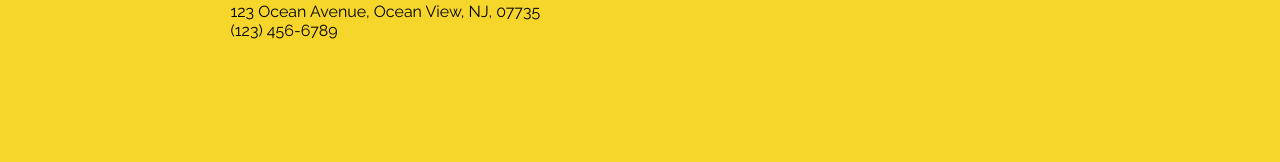
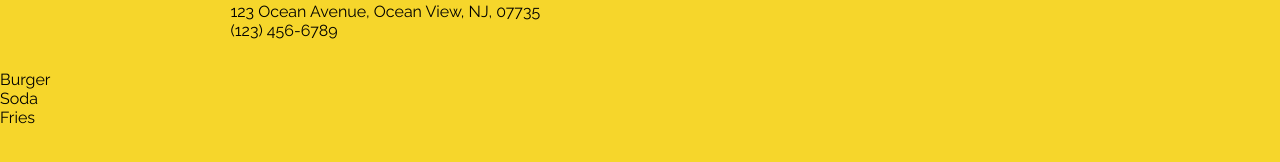
Before and after one commit to martinson-r/Burger-App, a React (Create React App) app: page / in a window 1280 px wide. Shown: the part 222-384 px from the top of the page. Built offline with nearby package versions, Linux system fonts and the light colour scheme.

Commit message:
Set up Redux store (lots of boilerplate), fetch and display basic menu items

```diff
--- a/package.json
+++ b/package.json
@@ -12,6 +12,7 @@
     "react-router-dom": "^6.3.0",
     "react-scripts": "5.0.1",
     "react-uuid": "^1.0.2",
+    "redux": "^4.2.0",
     "redux-thunk": "^2.4.1",
     "web-vitals": "^2.1.4"
   },
--- /dev/null
+++ b/public/menu.json
@@ -0,0 +1,55 @@
+{
+    "meta": {
+      "version": 1.2,
+      "date": "2017-04-20"
+    },
+    "menu": [
+      {
+        "item": "Burger",
+        "options": [
+          {
+            "size": "regular",
+            "price": 3
+          }
+        ]
+      },
+      {
+        "item": "Soda",
+        "options": [
+          {
+            "size": "small",
+            "price": 0.99
+          },
+          {
+            "size": "regular",
+            "price": 1.5
+          },
+          {
+            "size": "large",
+            "price": 2
+          },
+          {
+            "size": "too large",
+            "price": 3.5
+          }
+        ]
+      },
+      {
+        "item": "Fries",
+        "options": [
+          {
+            "size": "small",
+            "price": 0.99
+          },
+          {
+            "size": "regular",
+            "price": 1.5
+          },
+          {
+            "size": "large",
+            "price": 1.99
+          }
+        ]
+      }
+    ]
+  }
--- a/src/components/Home/index.js
+++ b/src/components/Home/index.js
@@ -1,10 +1,20 @@
 import { useEffect, useState } from "react";
 import { useSelector, useDispatch } from "react-redux";
+import MenuCard from "../MenuCard";
+import { getMenu } from "../../store/menu";
 import "./home.css";
 
 function Home() {
 
+    const dispatch = useDispatch();
+    const menu = useSelector(state => state.menu.menu);
+
+    useEffect(() => {
+        dispatch(getMenu);
+      }, [dispatch]);
+
     return (
+        <>
             <div className="container">
                     <header className="header">
                         <img src="/bobs_burgers_logo.png" alt="Bob's Burgers Logo" className="logo"></img>
@@ -14,6 +24,14 @@ function Home() {
                         </div>
                     </header>
                 </div>
+                <div className="menu">
+                {/* For each category we have, render out a MenuCard */}
+                {menu !== undefined && menu.menu?.map((item) =>
+                    <MenuCard menuItems={item}/>
+                )}
+            </div>
+        </>
+
     );
 
 }
--- a/src/components/MenuCard/index.js
+++ b/src/components/MenuCard/index.js
@@ -1,9 +1,15 @@
 import "./menuCard.css";
 
-function MenuCard() {
+const MenuCard = ({menuItems}) => {
 
     return (
-        <></>
+        <div className="menuCard">
+            {/* For each menu item we have, render out a MenuItem */}
+            <div className="menuItemBox">
+                <div className="menuItemBox__nameOfMenuItem">{menuItems.item}</div>
+
+            </div>
+        </div>
     );
 
 }
--- a/src/index.js
+++ b/src/index.js
@@ -3,11 +3,17 @@ import ReactDOM from 'react-dom/client';
 import './index.css';
 import App from './App';
 import reportWebVitals from './reportWebVitals';
+import { Provider } from 'react-redux';
+import configureStore from './store';
+
+const store = configureStore();
 
 const root = ReactDOM.createRoot(document.getElementById('root'));
 root.render(
   <React.StrictMode>
-    <App />
+    <Provider store={store}>
+      <App />
+    </Provider>
   </React.StrictMode>
 );
 
--- /dev/null
+++ b/src/store/enhancers/monitorReducer.js
@@ -0,0 +1,16 @@
+const round = number => Math.round(number * 100) / 100
+
+const monitorReducerEnhancer =
+  createStore => (reducer, initialState, enhancer) => {
+    const monitoredReducer = (state, action) => {
+      const start = performance.now()
+      const newState = reducer(state, action)
+      const end = performance.now()
+      const diff = round(end - start)
+      return newState
+    }
+
+    return createStore(monitoredReducer, initialState, enhancer)
+  }
+
+export default monitorReducerEnhancer
--- /dev/null
+++ b/src/store/index.js
@@ -0,0 +1,22 @@
+import { applyMiddleware, combineReducers, compose, createStore } from 'redux'
+import thunkMiddleware from 'redux-thunk'
+import menu from './menu';
+
+import monitorReducersEnhancer from './enhancers/monitorReducer'
+import loggerMiddleware from './middleware/logger'
+
+const rootReducer = combineReducers({
+      menu,
+    });
+
+export default function configureStore(preloadedState) {
+  //const middlewares = [loggerMiddleware, thunkMiddleware]
+  const middlewareEnhancer = applyMiddleware(thunkMiddleware);
+
+  const enhancers = [middlewareEnhancer, monitorReducersEnhancer]
+  const composedEnhancers = compose(...enhancers)
+
+  const store = createStore(rootReducer, preloadedState, composedEnhancers)
+
+  return store
+}
--- /dev/null
+++ b/src/store/menu.js
@@ -0,0 +1,33 @@
+export const LOAD_MENU = "./LOAD_MENU";
+
+const loadMenu = (menu) => ({
+    type: LOAD_MENU,
+    menu,
+  });
+
+  export const getMenu = async (dispatch) => {
+      const response = await fetch('/menu.json');
+      if (response.ok) {
+        let menuToLoad = await response.json();
+        dispatch(loadMenu(menuToLoad));
+      }
+  }
+
+  const initialState = {
+    menu: [],
+  };
+
+  const menuReducer= (state = initialState, action) => {
+    switch (action.type) {
+        case LOAD_MENU: {
+          return {
+            ...state,
+            menu: action.menu,
+          }
+        }
+        default:
+        return state;
+    }
+  }
+
+  export default menuReducer;
--- /dev/null
+++ b/src/store/middleware/logger.js
@@ -0,0 +1,10 @@
+const logger = store => next => action => {
+    console.group(action.type)
+    console.info('dispatching', action)
+    let result = next(action)
+    console.log('next state', store.getState())
+    console.groupEnd()
+    return result
+  }
+
+  export default logger
```
Also changed, not shown: 1 other file (tests, documents, lock files or other folders). Lines whose indentation alone changed are shown as unchanged.
